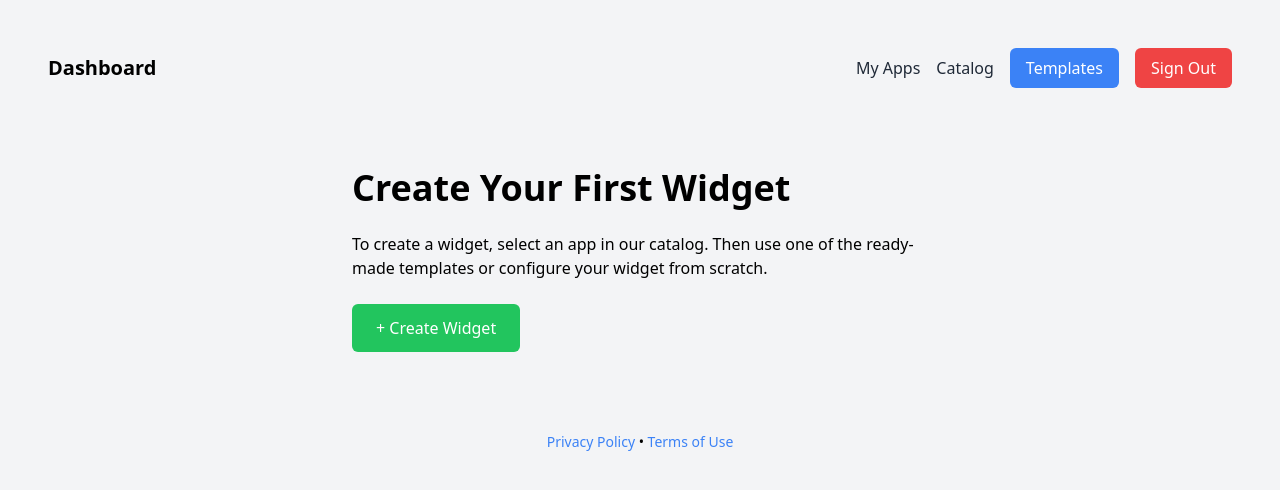
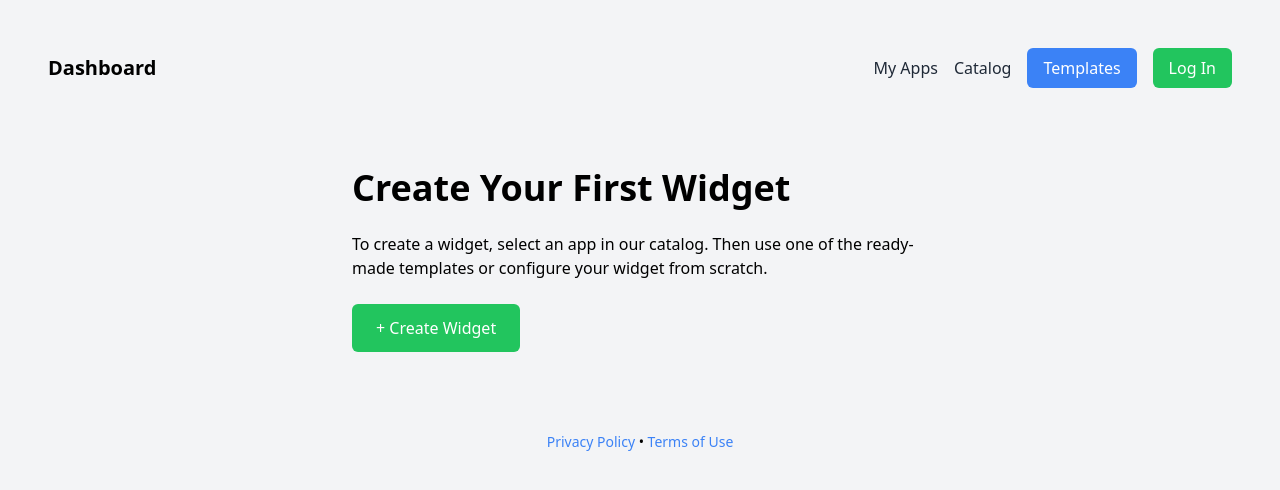
Before and after one commit to AnuragQ/PricingPageBuilderPro-SaaS-Pricing-Made-Simple, a React (Create React App) app in the folder frontend/: page / in a window 1280 px wide. Shown: the top 490 px of the page. Built offline with nearby package versions, Linux system fonts and the light colour scheme; no server answers; the HTML template or start-up script is replaced by a standard one.

Commit message:
fix: Protected Routes fixed for create-widget, Toggle Login/Signout on Homepage

```diff
--- a/frontend/src/App.js
+++ b/frontend/src/App.js
@@ -1,9 +1,22 @@
+// App.js
 import React, { Suspense, lazy } from 'react';
 import { BrowserRouter as Router, Routes, Route } from 'react-router-dom';
 import { AuthProvider } from './contexts/AuthContext';
+import ProtectedRoute from './components/ProtectedRoute';
+import { ThreeDots } from 'react-loader-spinner';
+
+// Print if user is Logged in or not using firebase
+import { auth } from './config/firebase';
 import { onAuthStateChanged } from 'firebase/auth';
-import { auth } from './config/firebase';
-import { ThreeDots } from 'react-loader-spinner';
+
+onAuthStateChanged(auth, (user) => {
+  if (user) {
+    console.log('Logged in');
+  } else {
+    console.log('Logged out');
+  }
+});
+
 
 // Lazy-loaded components
 const Home = lazy(() => import('./routes/Home'));
@@ -11,15 +24,6 @@ const About = lazy(() => import('./routes/About'));
 const SignUp = lazy(() => import('./routes/SignUp'));
 const LogIn = lazy(() => import('./routes/LogIn'));
 const CreateWidget = lazy(() => import('./routes/CreateWidget'));
-
-// Log login or logout status
-onAuthStateChanged(auth, (user) => {
-  if (user) {
-    console.log('User is logged in');
-  } else {
-    console.log('User is logged out');
-  }
-});
 
 // Themed Loader Component
 const ThemedLoader = () => {
@@ -30,20 +34,30 @@ const ThemedLoader = () => {
   );
 };
 
-const App = () => (
+const App = () => {
+  return (
     <Router>
-    <AuthProvider> {/* Wrap routes with AuthProvider */}
+      <AuthProvider>
         <Suspense fallback={<ThemedLoader />}>
           <Routes>
             <Route path="/" element={<Home />} />
             <Route path="/about" element={<About />} />
             <Route path="/signup" element={<SignUp />} />
             <Route path="/login" element={<LogIn />} />
-          <Route path="/create-widget" element={<CreateWidget />} />
+            <Route
+              path="/create-widget"
+              element={
+                <ProtectedRoute>
+                  <CreateWidget />
+                </ProtectedRoute>
+              }
+            />
+            {/* Add more routes as needed */}
           </Routes>
         </Suspense>
       </AuthProvider>
     </Router>
   );
+};
 
 export default App;
--- /dev/null
+++ b/frontend/src/components/ProtectedRoute.js
@@ -0,0 +1,12 @@
+// src/components/ProtectedRoute.js
+import React from 'react';
+import { Route, Navigate } from 'react-router-dom';
+import { useAuth } from '../contexts/AuthContext';
+
+const ProtectedRoute = ({ children }) => {
+  const { currentUser } = useAuth();
+
+  return currentUser ? children : <Navigate to="/login" />;
+};
+
+export default ProtectedRoute;
--- a/frontend/src/routes/Home.js
+++ b/frontend/src/routes/Home.js
@@ -1,21 +1,22 @@
 import React, { useState, useEffect } from 'react';
 import { motion } from 'framer-motion';
 import { ThreeDots } from 'react-loader-spinner';
-import { auth } from '../config/firebase'; // Ensure this path matches your Firebase config file's location
+import { useNavigate } from 'react-router-dom';
+import { auth } from '../config/firebase';
 import { signOut } from 'firebase/auth';
+import { useAuth } from '../contexts/AuthContext';
 
 const Home = () => {
-  // State to manage if the content is loading
   const [isLoading, setIsLoading] = useState(true);
+  const { currentUser } = useAuth();
+  const navigate = useNavigate();
 
   useEffect(() => {
-    // Simulate a network request
     setTimeout(() => {
       setIsLoading(false);
     }, 1000);
   }, []);
 
-  // Variants for Framer Motion to animate elements
   const containerVariants = {
     hidden: { opacity: 0 },
     visible: {
@@ -34,95 +35,47 @@ const Home = () => {
   };
 
   const handleCreateWidget = () => {
-    // Redirect to the create widget page
-    window.location.href = '/create-widget';
+    navigate('/create-widget');
   };
 
-  const handleSignOut = () => {
-    signOut(auth).then(() => {
-      // Sign-out successful.
-      window.location.href = '/login'; // Redirect to login page after sign out
-    }).catch((error) => {
-      // An error happened.
+  const handleSignOut = async () => {
+    try {
+      await signOut(auth);
+      navigate('/login');
+    } catch (error) {
       console.error("Sign out error:", error);
-    });
+    }
+  };
+
+  const handleAuthNavigation = () => {
+    navigate(currentUser ? '/dashboard' : '/login');
   };
 
   return (
     <div className="min-h-screen bg-gray-100 p-8">
-      <motion.nav
-        className="flex justify-between items-center p-4"
-        initial="hidden"
-        animate="visible"
-        variants={containerVariants}
-      >
+      <motion.nav className="flex justify-between items-center p-4" initial="hidden" animate="visible" variants={containerVariants}>
         <a className="font-bold text-xl" href="#">Dashboard</a>
         <div className="space-x-4">
-          <motion.a
-            href="#"
-            className="text-gray-800"
-            variants={navLinkVariants}
-            whileHover="hover"
-          >
-            My Apps
-          </motion.a>
-          <motion.a
-            href="#"
-            className="text-gray-800"
-            variants={navLinkVariants}
-            whileHover="hover"
-          >
-            Catalog
-          </motion.a>
-          <motion.button
-            onClick={handleCreateWidget}
-            className="px-4 py-2 bg-blue-500 text-white rounded-md"
-            variants={buttonVariants}
-            whileHover="hover"
-            whileTap="tap"
-          >
-            Templates
-          </motion.button>
-          <motion.button
-            onClick={handleSignOut}
-            className="px-4 py-2 bg-red-500 text-white rounded-md"
-            variants={buttonVariants}
-            whileHover="hover"
-            whileTap="tap"
-          >
-            Sign Out
-          </motion.button>
+          <motion.a href="#" className="text-gray-800" variants={navLinkVariants} whileHover="hover">My Apps</motion.a>
+          <motion.a href="#" className="text-gray-800" variants={navLinkVariants} whileHover="hover">Catalog</motion.a>
+          <motion.button onClick={handleCreateWidget} className="px-4 py-2 bg-blue-500 text-white rounded-md" variants={buttonVariants} whileHover="hover" whileTap="tap">Templates</motion.button>
+          {currentUser ? (
+            <motion.button onClick={handleSignOut} className="px-4 py-2 bg-red-500 text-white rounded-md" variants={buttonVariants} whileHover="hover" whileTap="tap">Sign Out</motion.button>
+          ) : (
+            <motion.button onClick={handleAuthNavigation} className="px-4 py-2 bg-green-500 text-white rounded-md" variants={buttonVariants} whileHover="hover" whileTap="tap">Log In</motion.button>
+          )}
         </div>
       </motion.nav>
 
       {isLoading ? (
-        <motion.div
-          className="flex justify-center items-center h-64"
-          initial="hidden"
-          animate="visible"
-        >
+        <motion.div className="flex justify-center items-center h-64" initial="hidden" animate="visible">
           <ThreeDots color="#3B82F6" height={100} width={100} />
         </motion.div>
       ) : (
-        <motion.div
-          className="max-w-xl mx-auto mt-16"
-          variants={containerVariants}
-          initial="hidden"
-          animate="visible"
-        >
-          <motion.h1 className="text-4xl font-bold mb-6" variants={containerVariants}>
-            Create Your First Widget
-          </motion.h1>
+        <motion.div className="max-w-xl mx-auto mt-16" variants={containerVariants} initial="hidden" animate="visible">
+          <motion.h1 className="text-4xl font-bold mb-6" variants={containerVariants}>Create Your First Widget</motion.h1>
           <p className="mb-6">To create a widget, select an app in our catalog. Then use one of the ready-made templates or configure your widget from scratch.</p>
-          <motion.button
-            className="px-6 py-3 bg-green-500 text-white rounded-md hover:bg-green-600"
-            variants={buttonVariants}
-            whileHover="hover"
-            whileTap="tap"
-            onClick={handleCreateWidget}
-          >
-            + Create Widget
-          </motion.button>
+          <motion.button className="px-6 py-3 bg-green-500 text-white rounded-md hover:bg-green-600" variants={buttonVariants} whileHover="hover" whileTap="tap" onClick={handleCreateWidget}>+ Create Widget</motion.button>
         </motion.div>
       )}
 
```
Also changed, not shown: frontend/src/routes/SignUp.js (line endings or trailing spaces). Lines whose indentation alone changed are shown as unchanged.
